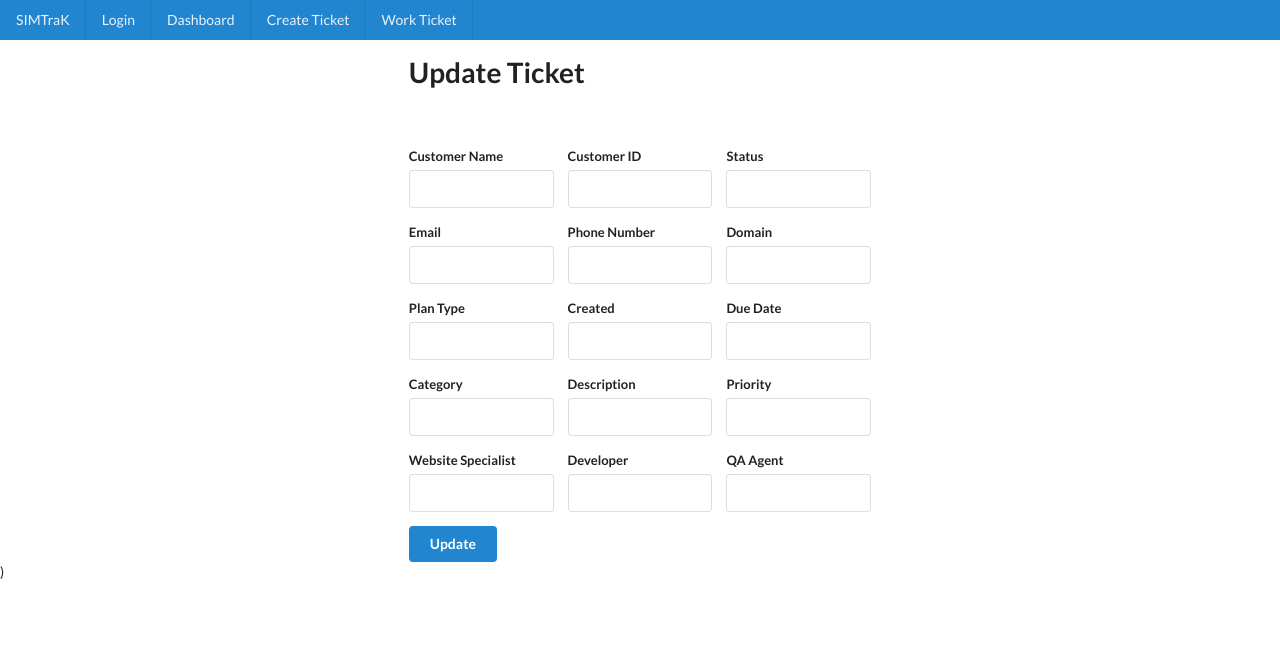
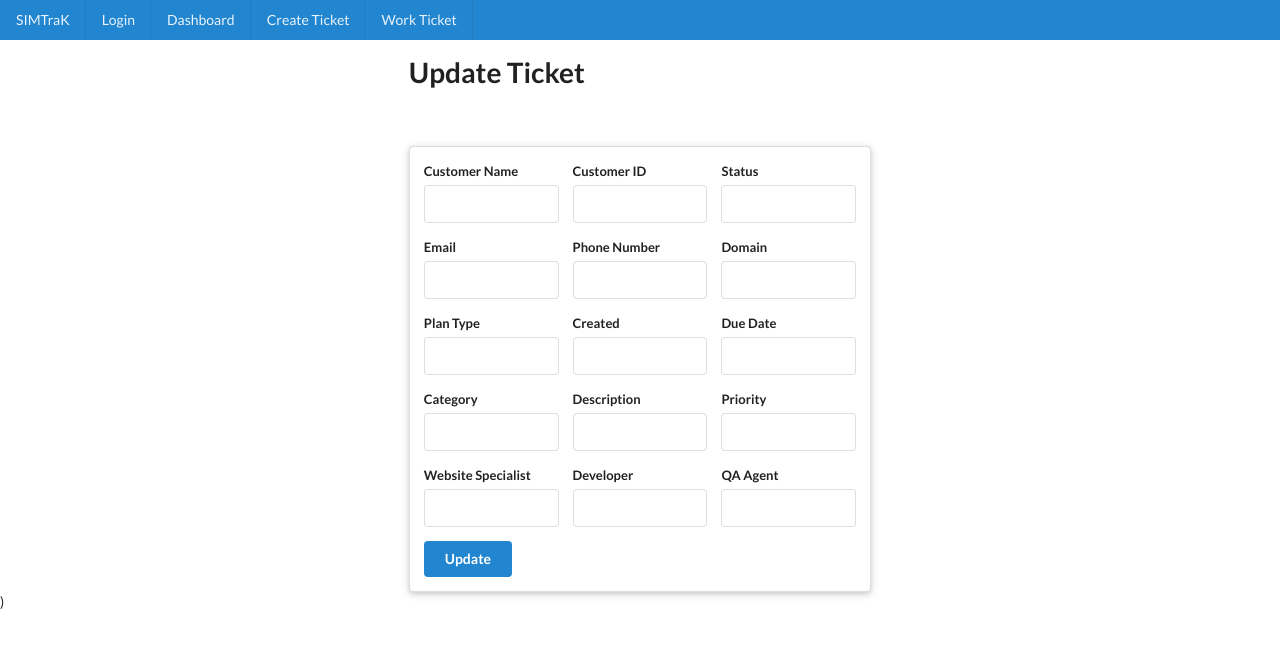
Before and after one commit to leonredman/sim-ticket-tracker, a React (Create React App) app: page /updateForm/1 in a window 1280 px wide. Shown: the top 648 px of the page. Built offline with nearby package versions, Linux system fonts and the light colour scheme; no server answers.

Commit message:
dropdown fields edits

```diff
--- a/src/pages/updateForm/UpdateForm.js
+++ b/src/pages/updateForm/UpdateForm.js
@@ -80,6 +80,9 @@ const TicketForm = (props) => {
           </div>
         </div>
         <div className="ui row"></div>
+
+        <div className="six wide centered column">
+          <div className="ui raised segment">
             <div className="six wide centered column">
               <div className="ui form">
                 <div className="fields">
@@ -296,6 +299,8 @@ const TicketForm = (props) => {
               </div>
             </div>
           </div>
+        </div>
+      </div>
       )
     </div>
   );
```
Lines whose indentation alone changed are shown as unchanged.
